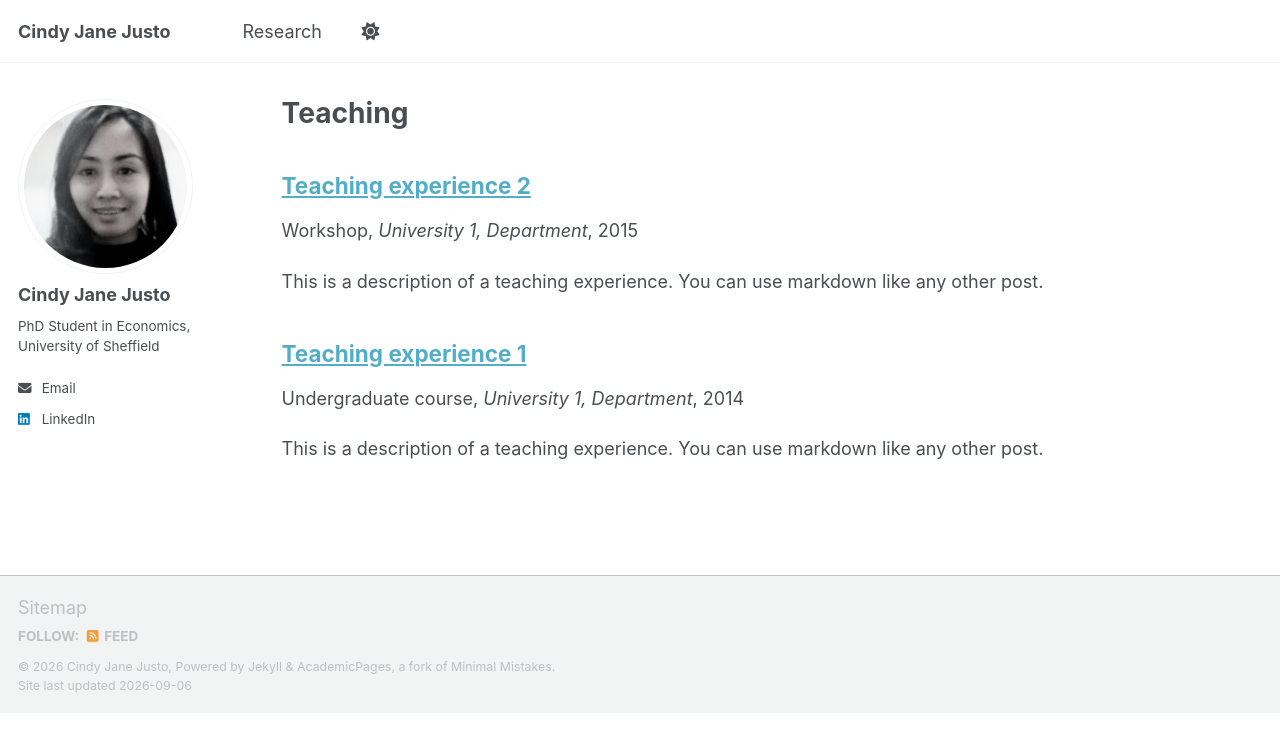
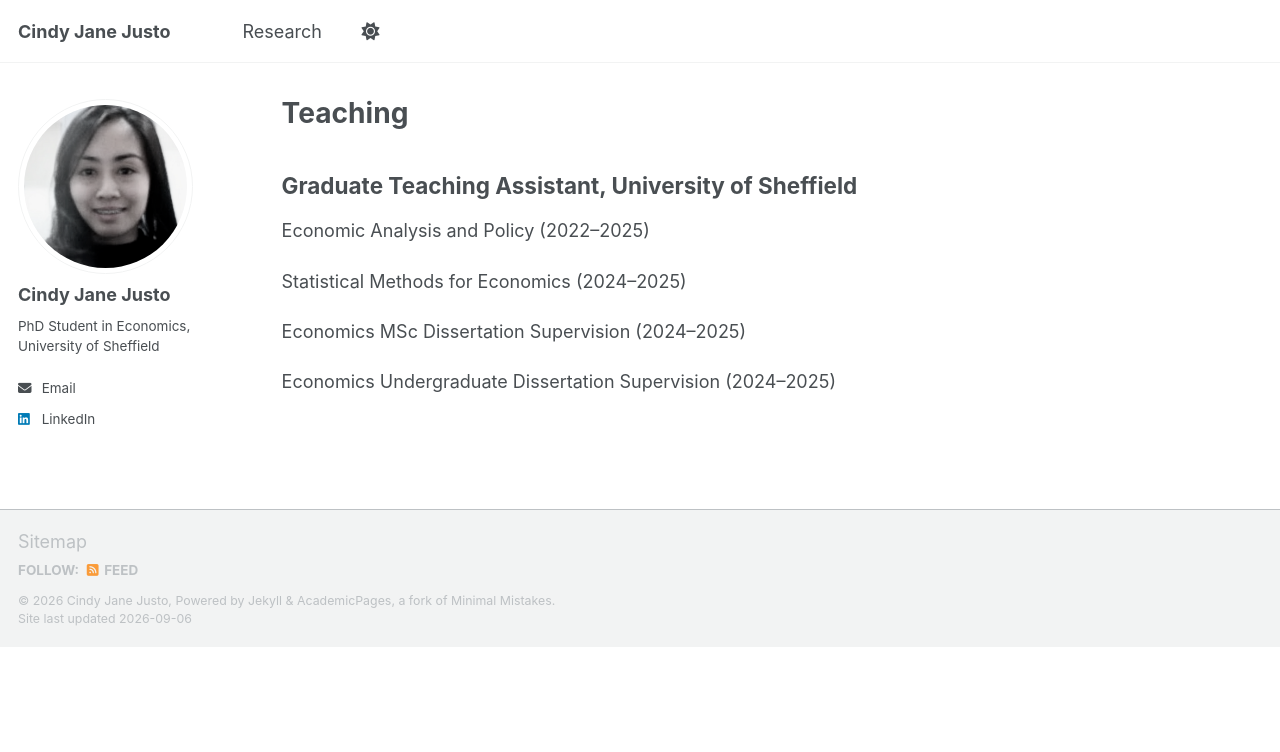
Before and after one commit to cindyjusto/cindyjusto.github.io, a Jekyll site: the page built from _pages/teaching.html, in a window 1280 px wide. Shown: the top 752 px of the page. Built offline with Jekyll 4.4.1, drawn with Linux system fonts in a browser that asks for light colours; a script bundle is joined from its source files by our own code; library files that are not in the unit come from our copies.

Commit message:
Update teaching.html

```diff
--- a/_pages/teaching.html
+++ b/_pages/teaching.html
@@ -5,8 +5,9 @@ permalink: /teaching/
 author_profile: true
 ---
 
-{% include base_path %}
+<h2>Graduate Teaching Assistant, University of Sheffield</h2>
 
-{% for post in site.teaching reversed %}
-  {% include archive-single.html %}
-{% endfor %}
+<p>Economic Analysis and Policy (2022–2025)</p>
+<p>Statistical Methods for Economics (2024–2025)</p>
+<p>Economics MSc Dissertation Supervision (2024–2025)</p>
+<p>Economics Undergraduate Dissertation Supervision (2024–2025)</p>
```
